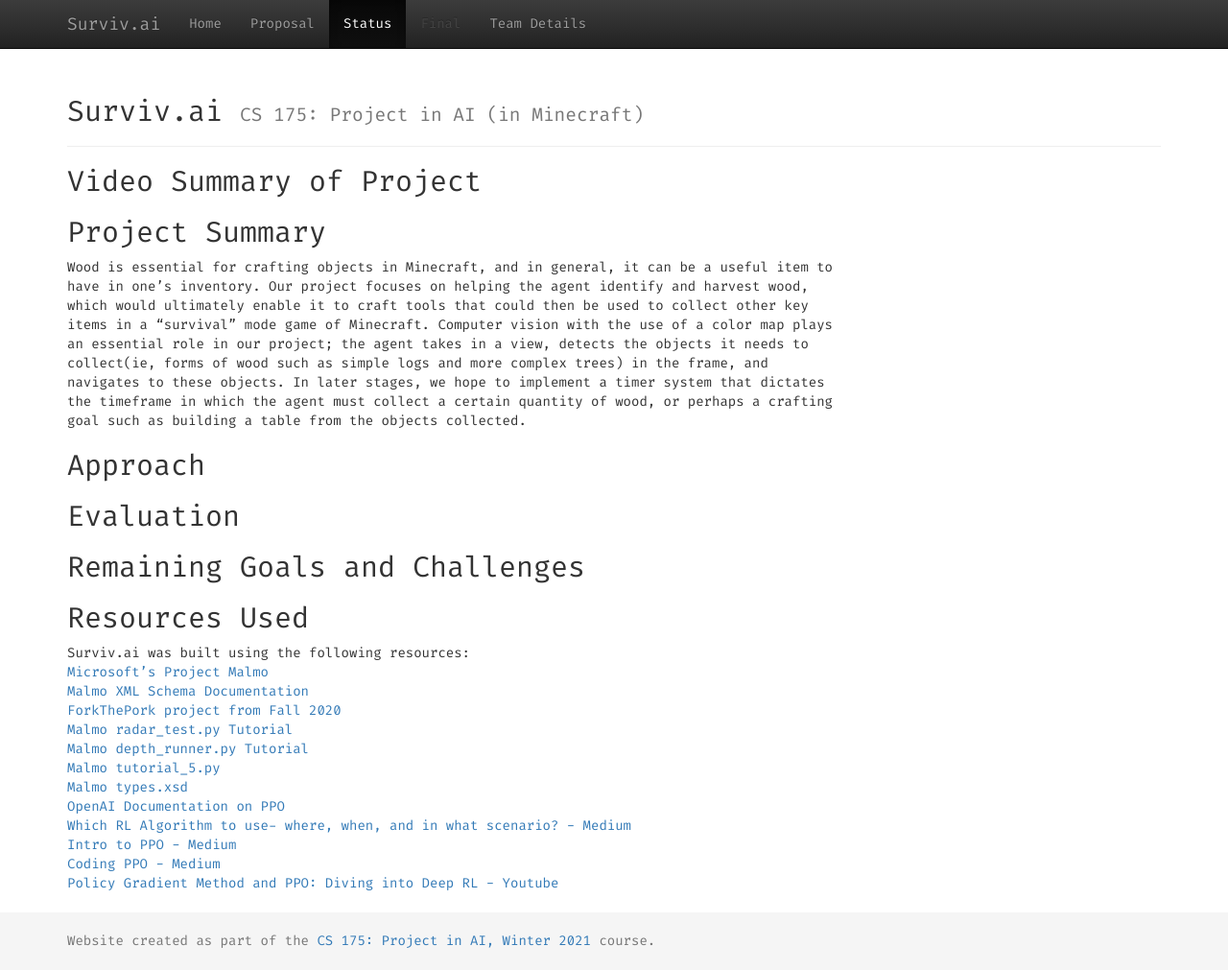
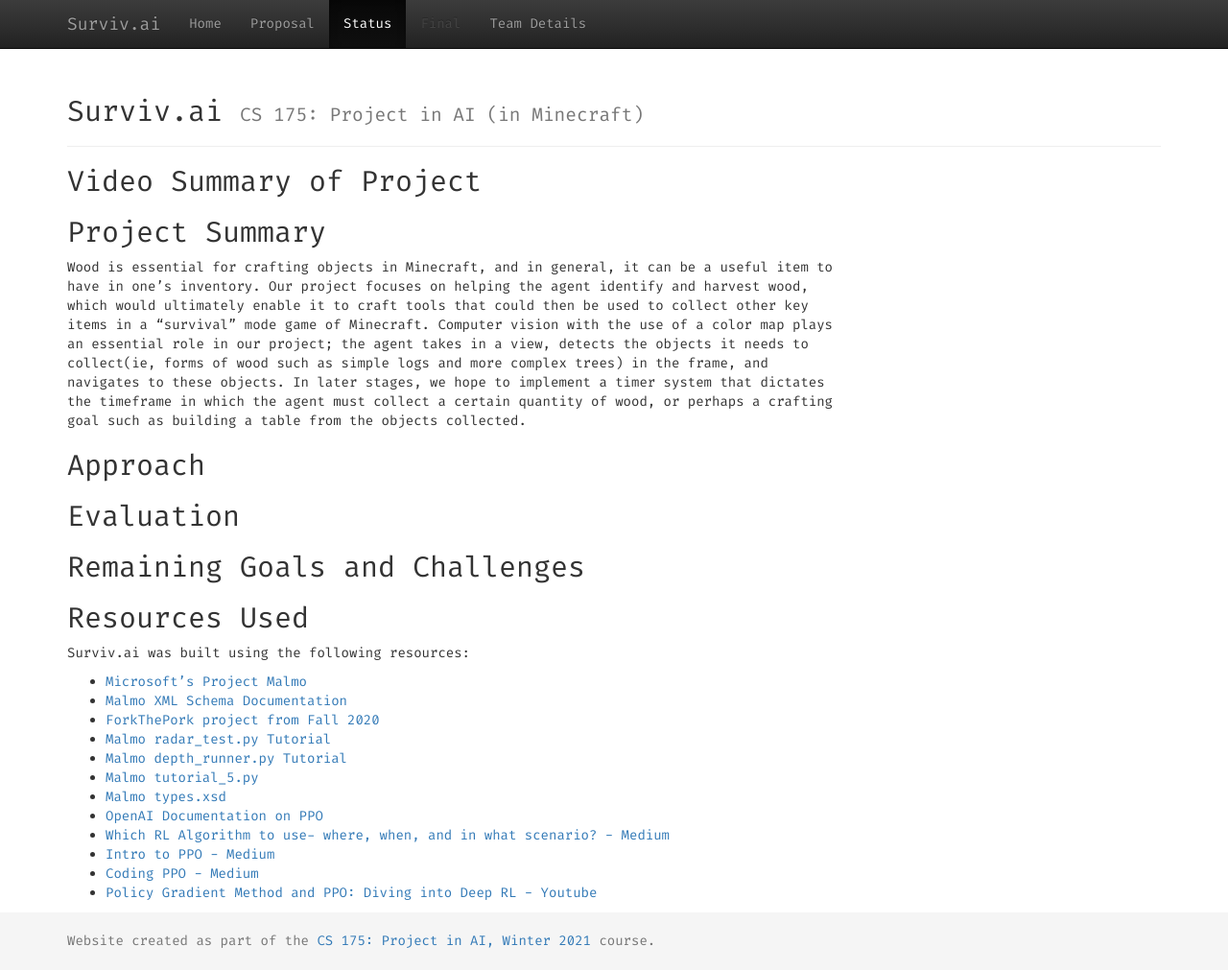
Before and after one commit to rtnavarr/survivai, a Jekyll site: the page built from docs/status.md, in a window 1280 px wide and 1011 px high. Shown: the whole window at 96% size. Built offline with Jekyll 4.4.1, drawn with Linux system fonts in a browser that asks for light colours.

Commit message:
add bullets to resources

```diff
--- a/docs/status.md
+++ b/docs/status.md
@@ -15,15 +15,15 @@
 
 ## Resources Used
 Surviv.ai was built using the following resources:<br>
-<a href="https://www.microsoft.com/en-us/research/project/project-malmo/">Microsoft's Project Malmo</a><br>
-<a href="https://microsoft.github.io/malmo/0.30.0/Schemas/Mission.html#element_AgentHandlers">Malmo XML Schema Documentation</a><br>
-<a href="https://github.com/kchian/ForkThePork">ForkThePork project from Fall 2020</a><br>
-<a href="https://github.com/microsoft/malmo/blob/master/Malmo/samples/Python_examples/radar_test.py">Malmo radar_test.py Tutorial</a><br>
-<a href="https://github.com/microsoft/malmo/blob/master/Malmo/samples/Python_examples/depth_map_runner.py">Malmo depth_runner.py Tutorial</a><br>
-<a href="http://microsoft.github.io/malmo/0.14.0/Python_Examples/Tutorial.pdf">Malmo tutorial_5.py</a><br>
-<a href="https://github.com/microsoft/malmo/blob/master/Schemas/Types.xsd">Malmo types.xsd</a><br>
-<a href="https://openai.com/blog/openai-baselines-ppo/">OpenAI Documentation on PPO</a><br>
-<a href="https://medium.com/datadriveninvestor/which-reinforcement-learning-rl-algorithm-to-use-where-when-and-in-what-scenario-e3e7617fb0b1#:~:text=It%20can%20be%20observed%20that,hence%20requires%20several%20add%2Dons.&text=TD3%20and%20TRPO%20work%20well,lack%20the%20faster%20convergence%20rate">Which RL Algorithm to use- where, when, and in what scenario? - Medium</a><br>
-<a href="https://medium.com/intro-to-artificial-intelligence/proximal-policy-optimization-ppo-a-policy-based-reinforcement-learning-algorithm-3cf126a7562d#:~:text=Proximal%20Policy%20Optimization(PPO)%2D,732%20Followers">Intro to PPO - Medium</a><br>
-<a href="https://medium.com/analytics-vidhya/coding-ppo-from-scratch-with-pytorch-part-3-4-82081ea58146">Coding PPO - Medium</a><br>
-<a href="https://www.youtube.com/watch?v=5P7I-xPq8u8">Policy Gradient Method and PPO: Diving into Deep RL - Youtube</a><br>
+- <a href="https://www.microsoft.com/en-us/research/project/project-malmo/">Microsoft's Project Malmo</a><br>
+- <a href="https://microsoft.github.io/malmo/0.30.0/Schemas/Mission.html#element_AgentHandlers">Malmo XML Schema Documentation</a><br>
+- <a href="https://github.com/kchian/ForkThePork">ForkThePork project from Fall 2020</a><br>
+- <a href="https://github.com/microsoft/malmo/blob/master/Malmo/samples/Python_examples/radar_test.py">Malmo radar_test.py Tutorial</a><br>
+- <a href="https://github.com/microsoft/malmo/blob/master/Malmo/samples/Python_examples/depth_map_runner.py">Malmo depth_runner.py Tutorial</a><br>
+- <a href="http://microsoft.github.io/malmo/0.14.0/Python_Examples/Tutorial.pdf">Malmo tutorial_5.py</a><br>
+- <a href="https://github.com/microsoft/malmo/blob/master/Schemas/Types.xsd">Malmo types.xsd</a><br>
+- <a href="https://openai.com/blog/openai-baselines-ppo/">OpenAI Documentation on PPO</a><br>
+- <a href="https://medium.com/datadriveninvestor/which-reinforcement-learning-rl-algorithm-to-use-where-when-and-in-what-scenario-e3e7617fb0b1#:~:text=It%20can%20be%20observed%20that,hence%20requires%20several%20add%2Dons.&text=TD3%20and%20TRPO%20work%20well,lack%20the%20faster%20convergence%20rate">Which RL Algorithm to use- where, when, and in what scenario? - Medium</a><br>
+- <a href="https://medium.com/intro-to-artificial-intelligence/proximal-policy-optimization-ppo-a-policy-based-reinforcement-learning-algorithm-3cf126a7562d#:~:text=Proximal%20Policy%20Optimization(PPO)%2D,732%20Followers">Intro to PPO - Medium</a><br>
+- <a href="https://medium.com/analytics-vidhya/coding-ppo-from-scratch-with-pytorch-part-3-4-82081ea58146">Coding PPO - Medium</a><br>
+- <a href="https://www.youtube.com/watch?v=5P7I-xPq8u8">Policy Gradient Method and PPO: Diving into Deep RL - Youtube</a><br>
```
